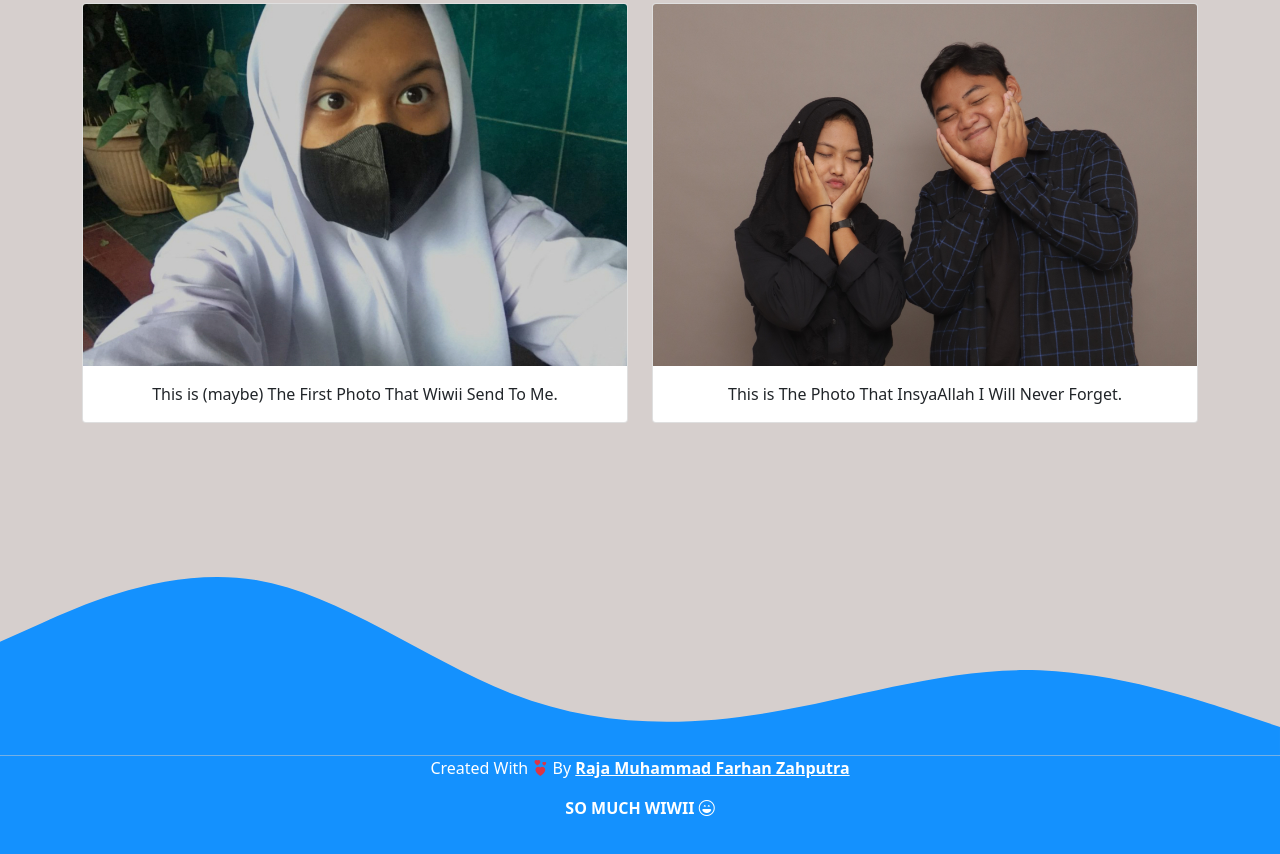
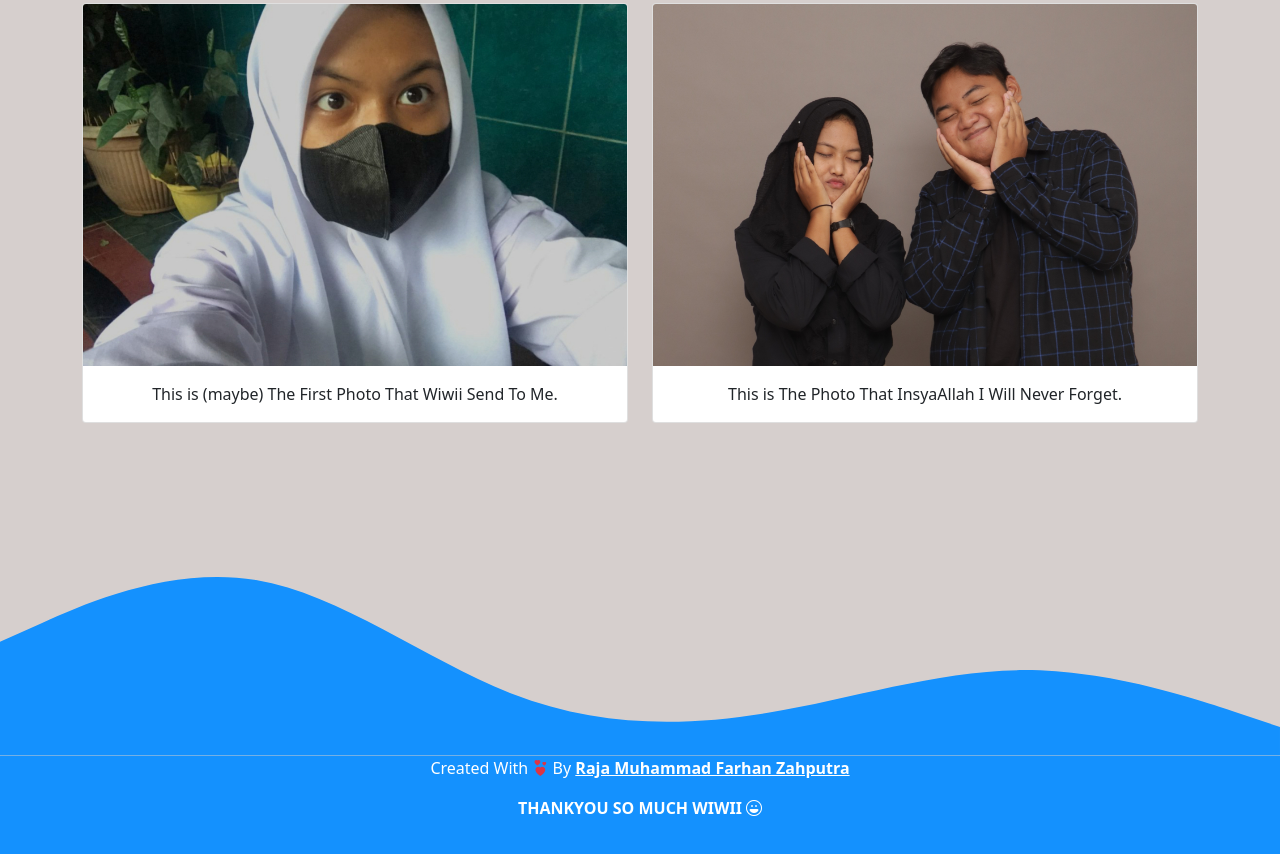
Before and after one commit to RajaFarhann/Happybirthdaywiwii, a plain HTML site: page index.html in a window 1280 px wide. Shown: the part 2736-3590 px from the top of the page. Drawn offline with nearby package versions, Linux system fonts and the light colour scheme.

Commit message:
Update index.html

```diff
--- a/index.html
+++ b/index.html
@@ -145,7 +145,7 @@
     <!-- footer -->
     <footer class="text-center text-white pb-5" style="background-color: #1491fe">
       <p>Created With <i class="bi bi-hearts text-danger"></i> By <a href="https://www.instagram.com/raja.farhan/" target="_blank" class="text-white text-center fw-bold">Raja Muhammad Farhan Zahputra</a></p>
-      <p><b>SO MUCH WIWII</b> <i class="bi bi-emoji-laughing"></i></p>
+      <p><b>THANKYOU SO MUCH WIWII</b> <i class="bi bi-emoji-laughing"></i></p>
     </footer>
     <!-- akhir footer -->
 
```
